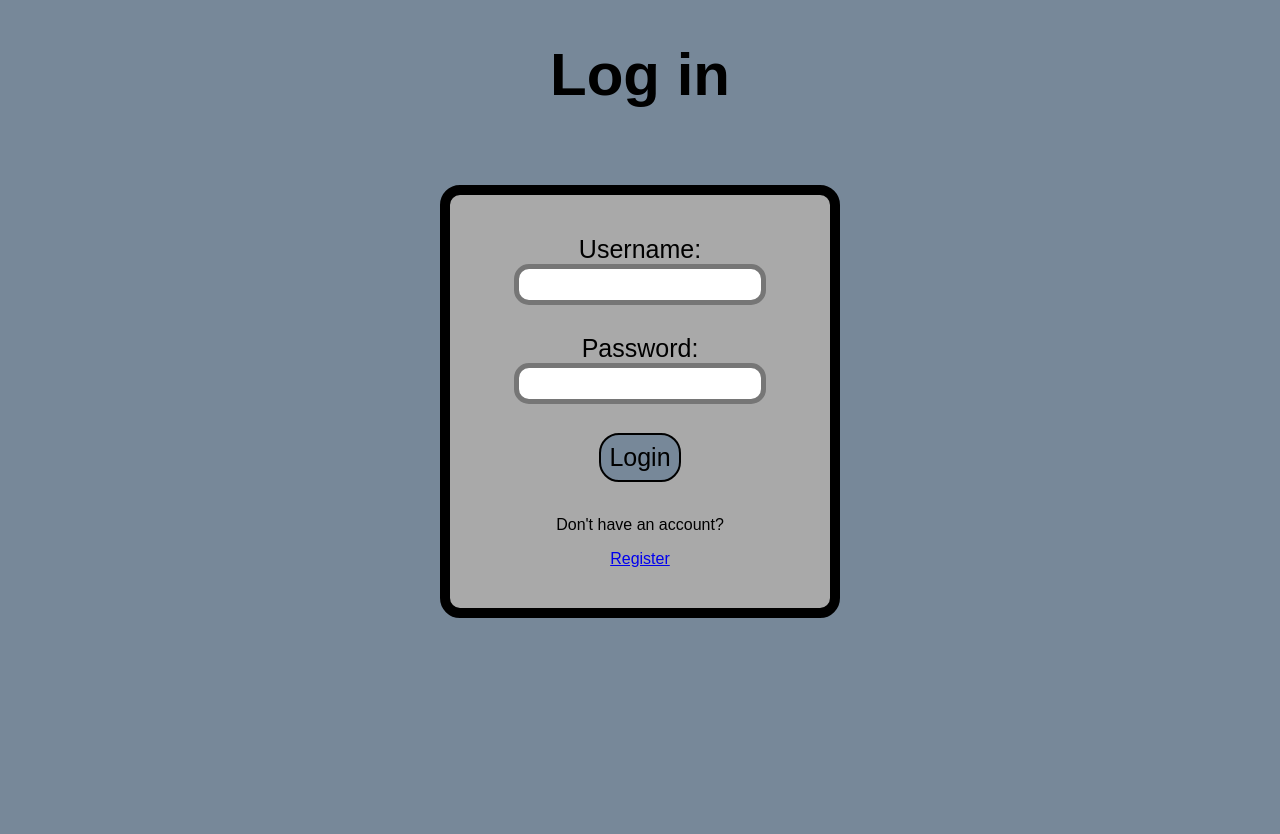
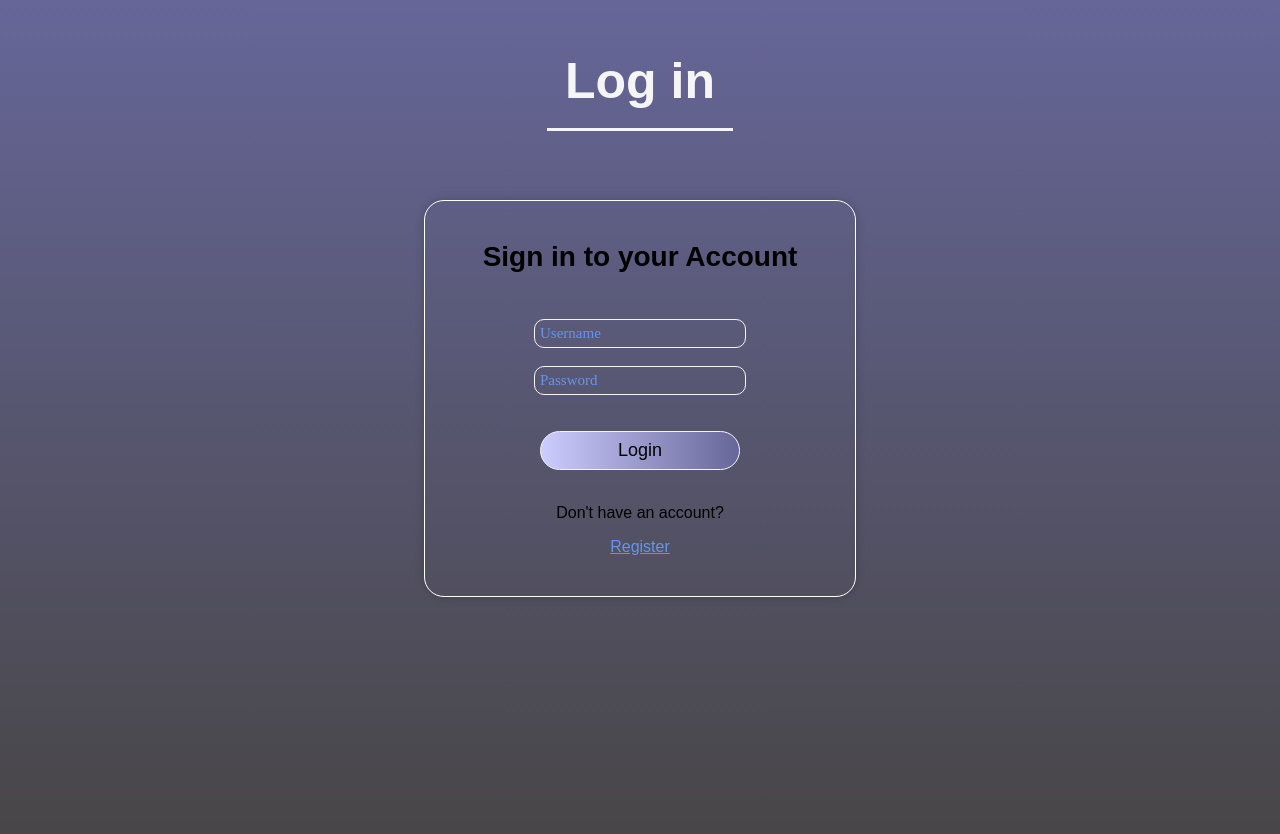
Before and after one commit to safendi/WorkoutTracker, a Flask app: page / in a window 1280 px wide. Before the commit the page ends 618 px from the top, so only its background shows below. Run offline with Flask 3, Linux system fonts and the light colour scheme; some libraries are stand-ins or nearby versions; some web fonts are replaced.

Commit message:
Redesigned login page

```diff
--- a/templates/index.html
+++ b/templates/index.html
@@ -7,57 +7,84 @@
         <link rel="preconnect" href="https://fonts.googleapis.com">
         <link rel="preconnect" href="https://fonts.gstatic.com" crossorigin>
         <link href="https://fonts.googleapis.com/css2?family=Jaro:opsz@6..72&family=Sedgwick+Ave+Display&display=swap" rel="stylesheet">
+        <script src="https://unpkg.com/boxicons@2.1.4/dist/boxicons.js"></script>
         <meta name="viewport" content="width=device-width, initial-scale=1">
 
         <style>
             body{
-                background-color: lightslategray;
-                margin: 0px;
+                background: linear-gradient(to top, #484647 0%, #666699 100%);                margin: 0px;
+                height: 100vh;
             }
 
             #loginPanel{
                 border-style: solid;
                 border-radius: 20px;
                 padding: 40px;
-                border-width: 10px;
-                width: 300px;
+                border-width: 1px;
+                width: 350px;
                 margin-left: auto;
                 margin-right: auto;
-
-                background-color: darkgray;
-                border-color: black;
+                background: transparent;
+                backdrop-filter: blur(100%);
+                border-color: white;
                 font-family: "Arial Rounded MT Bold", sans-serif;
                 text-align: center;
+                box-shadow: 0 0 10px rgba(0, 0, 0, .2);
             }
 
             #loginButton{
-                font-size: 25px;
-                font-family: Chalkboard, sans-serif;
-                background-color: lightslategray;
+                font-family: sans-serif;
+                background-color: transparent;
                 border-style: solid;
                 border-radius: 20px;
                 padding: 8px;
-                border-color: black;
-                border-width: 2px;
+                border-width: 1px;
+                border-color: whitesmoke;
+                width: 200px;
+                background: linear-gradient(to right, #ccccff 0%, #666699 100%);
+                font-size: 18px;
             }
 
             #loginText{
-                font-family: "Arial Rounded MT Bold", sans-serif;
-                font-size: 60px;
+                font-family: sans-serif;
+                font-size: 50px;
                 text-align: center;
+                color: whitesmoke;
+                border-bottom-style: solid;
+                border-bottom-: 1px;
+                padding: 18px;
+                width: 150px;
+                margin-left: auto;
+                margin-right: auto;
             }
 
-            #loginLabel{
-                font-size: 25px;
-            }
 
             .textbox{
-                font-size: 18px;
-                border-radius: 15px;
+                font-size: 15px;
+                border-radius: 10px;
                 border-style: solid;
-                border-width: 5px;
+                border-width: 1px;
                 padding: 5px;
-                text-transform: lowercase;
+                border-color: whitesmoke;
+                background-color: transparent;
+                width: 200px;
+                font-family: "Arial Rounded MT Bold";
+                color: cornflowerblue;
+            }
+            ::placeholder {
+                    color: cornflowerblue;
+                    font-family: "Arial Rounded MT Bold";
+                }
+            box-icon {
+                position: absolute;
+                transform: translate(-30px, 4.5px);
+                block-size: 18px;
+            }
+            h3 {
+                margin-top: auto;
+                font-family: sans-serif;
+                font-size: 28px;
+                text-align: center;
             }
 
         </style>
@@ -65,19 +92,19 @@
     </head>
 
     <body>
-
     <h1 id="loginText">Log in</h1>
     <br> <br>
     <div id="loginPanel">
         <form action="/" method="post">
             <label id="loginLabel">
-                Username:
+                <h3>Sign in to your Account</h3>
                 <br>
-                <input type="text" name="username" id="username" class="textbox">
+                <input type="text" name="username" id="username" class="textbox" placeholder="Username">
+                <box-icon name='user' color='#6495ed' ></box-icon>
                 <br> <br>
-                Password:
+                <input type="password" name="password" id="password" class="textbox" placeholder="Password">
+                <box-icon name='lock-open-alt' color="#6495ed"></box-icon>
                 <br>
-                <input type="password" name="password" id="password" class="textbox">
                 <br> <br>
                 <input type="submit" id="loginButton" value="Login">
             </label>
@@ -85,7 +112,7 @@
         </form>
         <br>
         <p>Don't have an account?</p>
-        <a href="register">Register</a>
+        <a href="register" style="color: cornflowerblue">Register</a>
     </div>
 
     </body>
--- a/templates/workout.html
+++ b/templates/workout.html
@@ -37,6 +37,7 @@
                 padding: 10px;
                 min-width: 600px;
                 background-color: lightslategray;
+                font-size: 18px;
             }
             thead {
                 font-family: "Arial Rounded MT Bold";
@@ -55,6 +56,8 @@
                 border-style: solid;
                 border-width: 3px;
                 font-size: 18px;
+                border-color: black;
+                padding: 6px;
             }
             .weightInput{
                 border-radius: 15px;
```
Also changed, not shown: templates/img/background_chrome.png (added).
